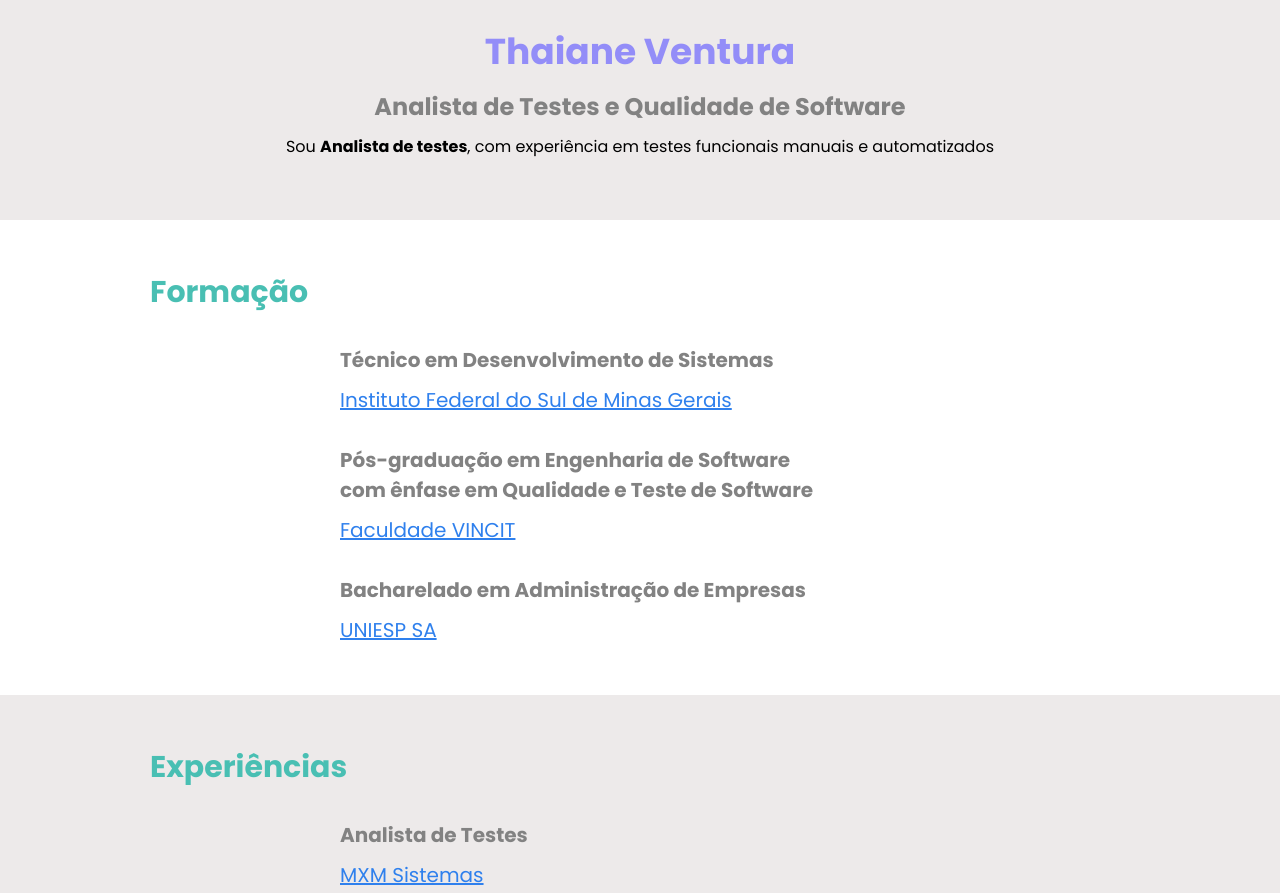
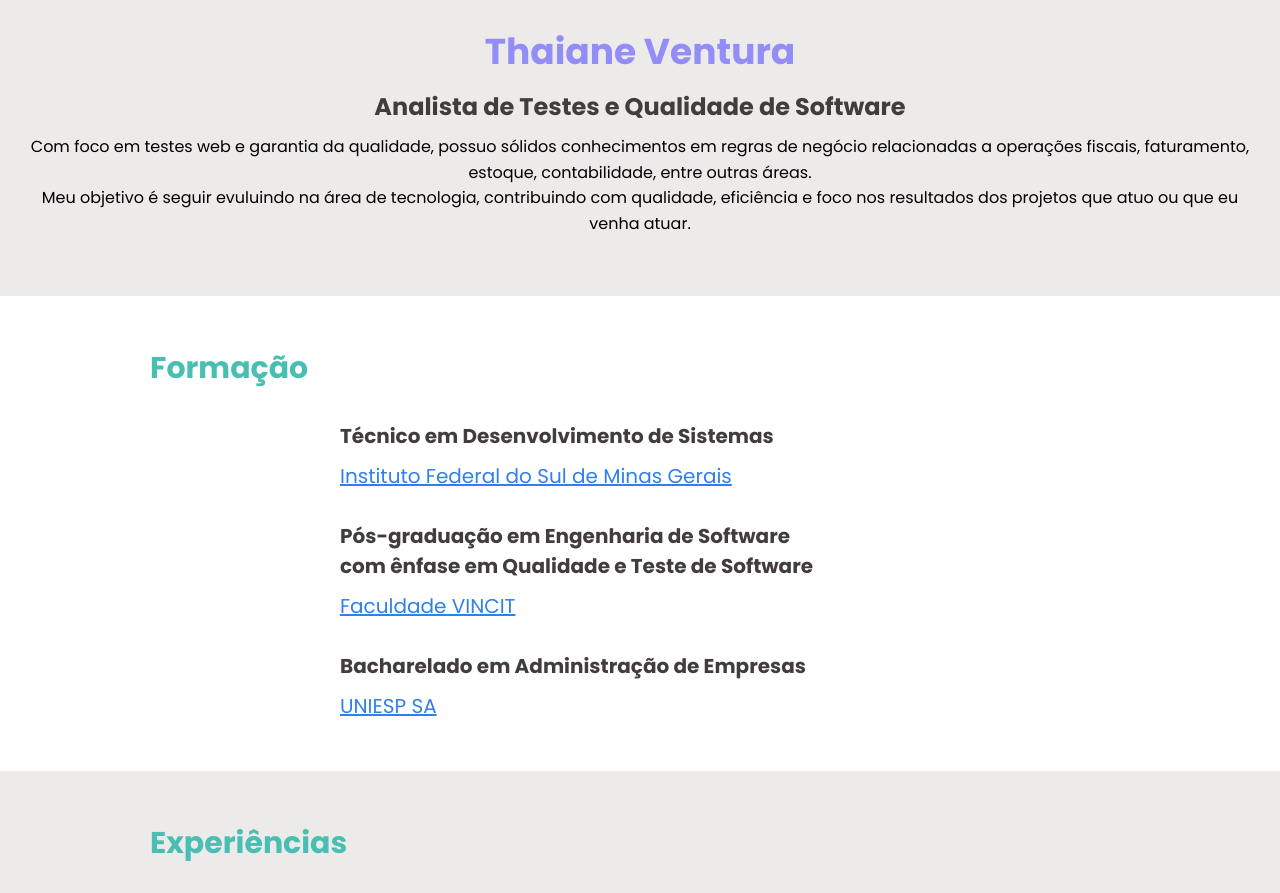
Before and after one commit to ThaianeVentura/paginapessoalthai, a plain HTML site: page index.html in a window 1280 px wide. Shown: the part 348-1241 px from the top of the page. Drawn offline with Linux system fonts and the light colour scheme.

Commit message:
Projeto final curso minas-programam

```diff
--- a/index.html
+++ b/index.html
@@ -28,7 +28,8 @@
         <h3 class="sobre-titulo">Analista de Testes e Qualidade de Software</h3>
 
          <p class="sobre-descricao">
-          Sou <strong>Analista de testes</strong>, com experiência em testes funcionais manuais e automatizados
+         Com foco em testes web e garantia da qualidade, possuo sólidos conhecimentos em regras de negócio relacionadas a operações fiscais, faturamento, estoque, contabilidade, entre outras áreas.
+         <br>Meu objetivo é seguir evuluindo na área de tecnologia, contribuindo com qualidade, eficiência e foco nos resultados dos projetos que atuo ou que eu venha atuar.
          </p>
          </section>
          <section id="formacao">
@@ -53,12 +54,15 @@
          <div class="experiencia-lista">
          <h3>Analista de Testes</h3>
          <a href="https://www.mxm.com.br/" target="_blank">MXM Sistemas</a>
-         <p>Planejamento e execução de testes funcionais em um ERP. Testes de sistema, integração via API utilizando as ferramentas Postman e Hoppscotch, elaboração de casos de testes e scripts de testes para automação, consulta de informações no banco de dados (SQL), levantamento e análise de defeitos a fim de identificar, registrar e documentar falhas no sistema trabalhando em estreita colaboração com desenvolvedores para garantir correções eficazes.</p>
+         <br>Período: Junho/2022 - Atual
+         <p>Planejamento e execução de testes funcionais em um ERP. Testes de sistema, integração via API utilizando as ferramentas Postman e Hoppscotch, elaboração de casos de testes e scripts de testes para automação, consulta de informações no banco de dados (SQL), levantamento e análise de defeitos a fim de identificar, registrar e documentar falhas no sistema trabalhando em estreita colaboração com desenvolvedores.</p>
          <h3>Analista de Suporte ERP</h3>
          <a href="https://www.mxm.com.br/" target="_blank">MXM Sistemas</a>
+         <br>Período: Abril/2019 - Maio/2022
          <p>Esclarecimento de dúvidas quanto a utilização do sistema, levantamento de necessidades do cliente, registro, análise de demandas referente ao ERP e direcionamento para os setores correspondentes.</p>
          <h3>Atendente de Suporte a Sistemas</h3>
          <a href="https://nasajon.com.br/" target="_blank">Nasajon Sistemas</a>
+         <br>Período: Maio/2015 - Julho/2018
          <p>Suporte aos usuários dos módulos contábil e fiscal, auxÍlio nas parametrizações, escrituração de notas, cálculo de impostos, geração de declarações, entre outros. </p>
          </div>
          </section>
--- a/style.css
+++ b/style.css
@@ -58,7 +58,7 @@ body {
 
 }
 .sobre-titulo {
-    color: #828282;
+    color: #423c3c;
     font-size: 24px;
     margin-top: 10px;
 
@@ -89,7 +89,7 @@ body {
 
 .formacao-lista h3 {
     font-size: 20px;
-    color: #828282;
+    color: #423c3c;
     margin-bottom: 10px;
     width: 500px;
 
@@ -129,7 +129,7 @@ body {
 
 .experiencia-lista h3 {
     font-size: 20px;
-    color: #828282;
+    color: #423c3c;
     margin-bottom: 10px;
     width: 500px;
 
```
